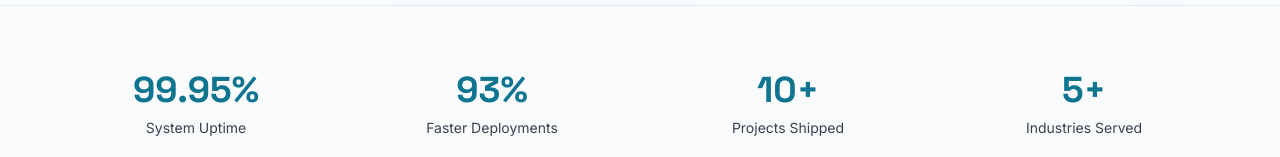
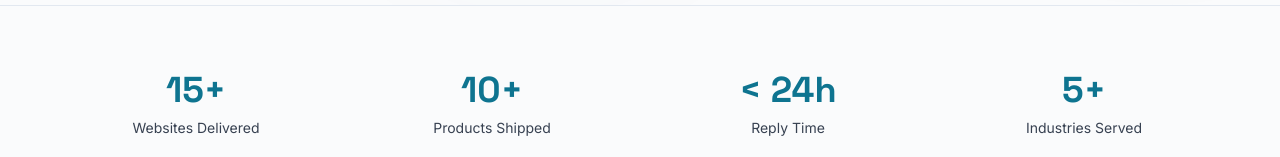
Before and after one commit to GabrielGhsoub/Likwiid-website, a React (Vite) app: page / in a window 1280 px wide. Shown: the part 795-952 px from the top of the page. Built offline with nearby package versions, Linux system fonts and the light colour scheme; no server answers.

Commit message:
refactor: replace engineer-facing homepage stats with client-meaningful ones

```diff
--- a/src/data/personal.ts
+++ b/src/data/personal.ts
@@ -6,9 +6,9 @@ export const personalInfo: PersonalInfo = {
   location: 'Beirut, Lebanon',
   bio: "Likwiid is a digital studio founded by Gabriel Ghoussoub, a full-stack software engineer with 5+ years of experience shipping production software across fintech, insurtech, satellite monitoring, IoT, and VR. We build end-to-end, from architecture to deployment, for startups and enterprises alike.",
   stats: [
-    { value: '99.95%', label: 'System Uptime' },
-    { value: '93%', label: 'Faster Deployments' },
-    { value: '10+', label: 'Projects Shipped' },
+    { value: '15+', label: 'Websites Delivered' },
+    { value: '10+', label: 'Products Shipped' },
+    { value: '< 24h', label: 'Reply Time' },
     { value: '5+', label: 'Industries Served' },
   ],
 }
```
